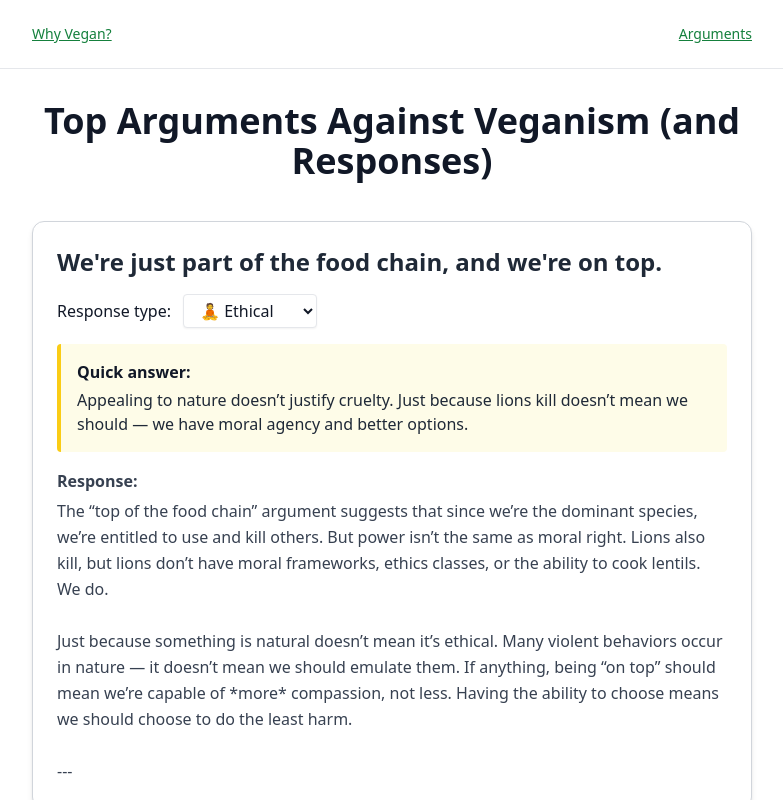
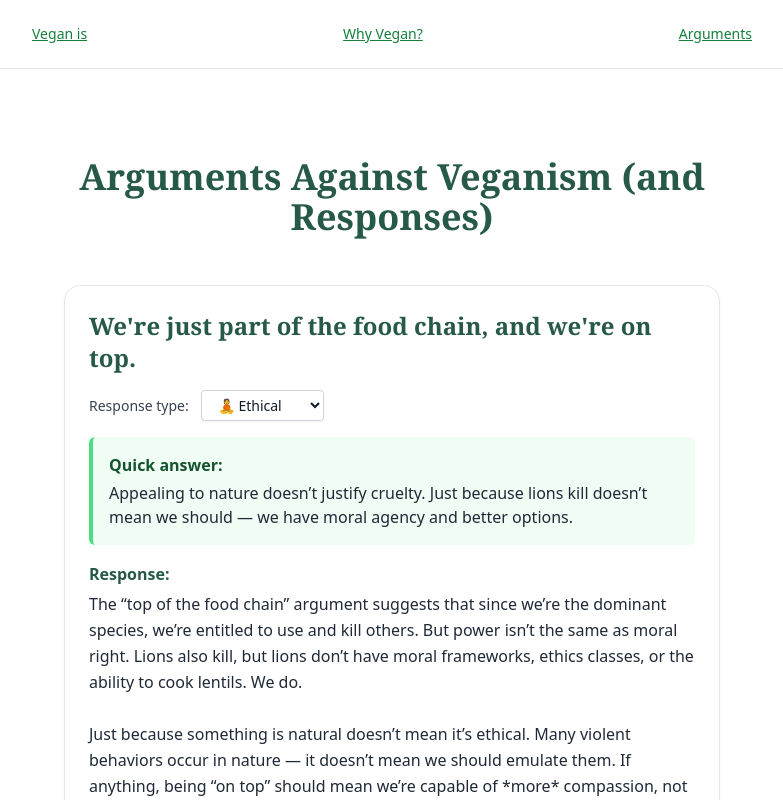
Before and after one commit to FadiStuff/Vegan, a React (Vite) app: page /arguments in a window 1280 px wide. Shown: the top 800 px of the page, without its empty margins (248-1031 px from the left). Built offline with nearby package versions, Linux system fonts and the light colour scheme.

Commit message:
Style update: Home, WhyVegan, and Arguments pages

```diff
--- a/src/Arguments.jsx
+++ b/src/Arguments.jsx
@@ -1,30 +1,29 @@
 import React, { useState } from "react";
 import data from "./data/full_arguments_array.json";
-import Layout from "./Layout";
 
 export default function Arguments() {
   const [tone, setTone] = useState("ethical");
 
   return (
-    <Layout>
-
-
-      <h1 className="text-4xl font-extrabold mb-10 text-center">
-        Top Arguments Against Veganism (and Responses)
+    <div className="pt-10 pb-20 px-4 sm:px-6 lg:px-8">
+      <h1 className="text-4xl font-bold text-center text-[#265947] mb-12 font-serif">
+        Arguments Against Veganism (and Responses)
       </h1>
 
-      <div className="space-y-10">
+      <div className="space-y-10 max-w-3xl mx-auto">
         {data.map((arg) => (
           <div
             key={arg.id}
-            className="border border-gray-300 bg-white p-6 rounded-xl shadow-md space-y-4"
+            className="border border-gray-200 bg-white p-6 rounded-2xl shadow-sm space-y-4"
           >
-            <h2 className="text-2xl font-bold text-gray-800">{arg.argument}</h2>
+            <h2 className="text-2xl font-semibold text-[#265947] font-serif">
+              {arg.argument}
+            </h2>
 
-            <div className="flex items-center gap-3">
-              <label className="font-medium">Response type:</label>
+            <div className="flex items-center gap-3 text-sm">
+              <label className="text-gray-700 font-medium">Response type:</label>
               <select
-                className="border rounded px-3 py-1 bg-white shadow-sm"
+                className="border border-gray-300 rounded px-3 py-1 bg-white shadow-sm focus:outline-none focus:ring focus:ring-green-300"
                 value={tone}
                 onChange={(e) => setTone(e.target.value)}
               >
@@ -34,18 +33,18 @@ export default function Arguments() {
               </select>
             </div>
 
-            <div className="bg-yellow-50 border-l-4 border-yellow-400 p-4 rounded mb-2">
-              <p className="font-semibold mb-1">Quick answer:</p>
+            <div className="bg-green-50 border-l-4 border-green-400 p-4 rounded-md">
+              <p className="font-semibold text-green-900 mb-1">Quick answer:</p>
               <p className="text-gray-800">{arg.responses[tone].tldr}</p>
             </div>
 
-            <div className="leading-relaxed text-gray-700 whitespace-pre-wrap">
-              <p className="font-semibold mb-1">Response:</p>
+            <div className="leading-relaxed text-gray-800 whitespace-pre-wrap">
+              <p className="font-semibold mb-1 text-[#265947]">Response:</p>
               {arg.responses[tone].body}
             </div>
           </div>
         ))}
       </div>
-    </Layout>
+    </div>
   );
 }
--- /dev/null
+++ b/src/Home.jsx
@@ -0,0 +1,20 @@
+// src/Home.jsx
+import React from "react";
+
+export default function Home() {
+  return (
+    <div className="flex flex-col items-center justify-center py-24 px-4 text-center">
+      <h1 className="text-5xl font-bold text-[#265947] mb-8 font-serif">
+        Veganism is...
+      </h1>
+      <div className="bg-[#f0f9f5] p-6 rounded-xl shadow max-w-2xl">
+        <p className="text-xl italic text-[#3a3a3a] leading-relaxed font-light">
+          A way of living that avoids using animals for food, clothing, or other purposes.
+          It’s based on the understanding that animals are not ours to exploit. As conscious,
+          intelligent beings, we have a responsibility to protect those who are weaker—not
+          profit from them.
+        </p>
+      </div>
+    </div>
+  );
+}
--- a/src/Layout.jsx
+++ b/src/Layout.jsx
@@ -5,9 +5,12 @@ import { Link } from "react-router-dom";
 export default function Layout({ children }) {
   return (
     <div className="min-h-screen bg-white text-gray-900">
-      <header className="py-6 border-b border-gray-200 mb-8">
+      <header className="py-6 border-b border-gray-200 mb-12">
         <nav className="max-w-3xl mx-auto px-6 flex justify-between text-sm">
           <Link to="/" className="text-green-700 underline">
+            Vegan is
+          </Link>
+          <Link to="/whyvegan" className="text-green-700 underline">
             Why Vegan?
           </Link>
           <Link to="/arguments" className="text-green-700 underline">
@@ -16,7 +19,7 @@ export default function Layout({ children }) {
         </nav>
       </header>
 
-      <main className="max-w-3xl mx-auto px-6 pb-20">{children}</main>
+      <main className="max-w-3xl mx-auto px-6 pb-24">{children}</main>
     </div>
   );
 }
--- a/src/WhyVegan.jsx
+++ b/src/WhyVegan.jsx
@@ -1,5 +1,4 @@
 import React, { useState } from "react";
-import Layout from "./Layout";
 
 export default function WhyVegan() {
   const [expanded, setExpanded] = useState({
@@ -12,17 +11,18 @@ export default function WhyVegan() {
     setExpanded((prev) => ({ ...prev, [section]: !prev[section] }));
 
   return (
-    <Layout>
-      <h1 className="text-4xl font-bold mb-6 text-center">Why Vegan?</h1>
+    <div className="px-4 pt-8 pb-16 text-[#3a3a3a]">
+      <h1 className="text-4xl font-bold text-center text-[#265947] mb-12 font-serif">
+        Why Vegan?
+      </h1>
 
-      <p className="mb-6 text-lg leading-relaxed text-gray-800">
-        <strong>Veganism</strong> is a way of living that avoids using animals for food, clothing, or other purposes. It’s based on the understanding that animals are not ours to exploit. As conscious, intelligent beings, we have a responsibility to protect those who are weaker—not profit from them.
-      </p>
-
-      <section className="space-y-12">
+      <section className="space-y-12 max-w-3xl mx-auto">
         {/* 🧘 Ethics Section */}
         <div>
-          <h2 className="text-2xl font-semibold mb-2">
+          <h2
+            className="text-2xl font-semibold mb-2 text-[#265947] font-serif cursor-pointer"
+            onClick={() => toggle("ethics")}
+          >
             🧘 Ethics: Because animals are not ours to use
           </h2>
           <p className="mb-2">
@@ -57,7 +57,10 @@ export default function WhyVegan() {
 
         {/* 🌍 Environment Section */}
         <div>
-          <h2 className="text-2xl font-semibold mb-2">
+          <h2
+            className="text-2xl font-semibold mb-2 text-[#265947] font-serif cursor-pointer"
+            onClick={() => toggle("environment")}
+          >
             🌍 Environment: Because we only have one planet
           </h2>
           <p className="mb-2">
@@ -89,7 +92,10 @@ export default function WhyVegan() {
 
         {/* 💪 Health Section */}
         <div>
-          <h2 className="text-2xl font-semibold mb-2">
+          <h2
+            className="text-2xl font-semibold mb-2 text-[#265947] font-serif cursor-pointer"
+            onClick={() => toggle("health")}
+          >
             💪 Health: Because your body deserves better too
           </h2>
           <p className="mb-2">
@@ -122,6 +128,6 @@ export default function WhyVegan() {
           </button>
         </div>
       </section>
-    </Layout>
+    </div>
   );
 }
--- a/src/main.jsx
+++ b/src/main.jsx
@@ -1,18 +1,22 @@
-import './index.css';
-import { createRoot } from 'react-dom/client';
-import { StrictMode } from 'react';
-import { BrowserRouter, Routes, Route } from 'react-router-dom';
+import "./index.css"; // ✅ this loads Tailwind styles
+import React from "react";
+import ReactDOM from "react-dom/client";
+import { BrowserRouter as Router, Routes, Route } from "react-router-dom";
+import Arguments from "./Arguments";
+import Layout from "./Layout";
+import WhyVegan from "./WhyVegan";
+import Home from "./Home"; // ✅ NEW: Import your new homepage
 
-import WhyVegan from './WhyVegan.jsx';
-import Arguments from './Arguments.jsx';
-
-createRoot(document.getElementById('root')).render(
-  <StrictMode>
-    <BrowserRouter basename={import.meta.env.DEV ? "/" : "/Vegan/"}>
-      <Routes>
-        <Route path="/" element={<WhyVegan />} />
-        <Route path="/arguments" element={<Arguments />} />
-      </Routes>
-    </BrowserRouter>
-  </StrictMode>
+ReactDOM.createRoot(document.getElementById("root")).render(
+  <React.StrictMode>
+    <Router>
+      <Layout>
+        <Routes>
+          <Route path="/" element={<Home />} />           {/* ✅ New Homepage */}
+          <Route path="/arguments" element={<Arguments />} />
+          <Route path="/whyvegan" element={<WhyVegan />} /> {/* ✅ WhyVegan moved to its own route */}
+        </Routes>
+      </Layout>
+    </Router>
+  </React.StrictMode>
 );
```
Also changed, not shown: 5 other files (tests, documents, lock files or other folders).
